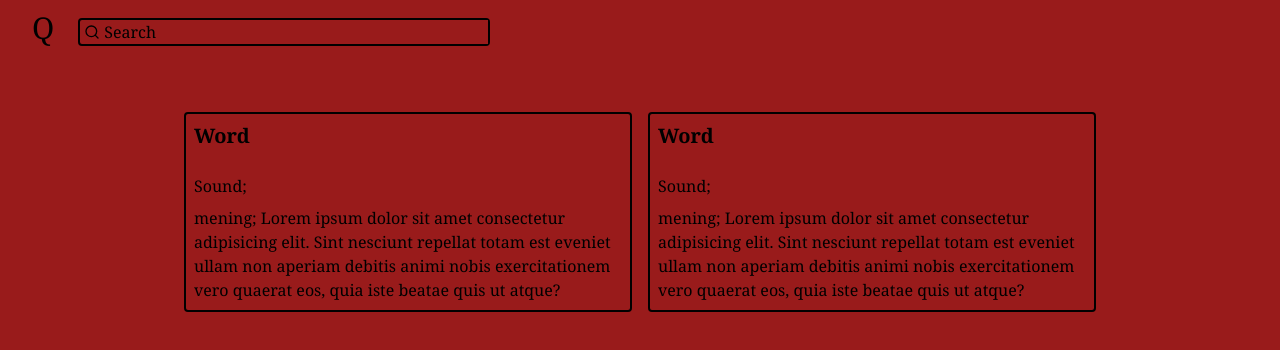
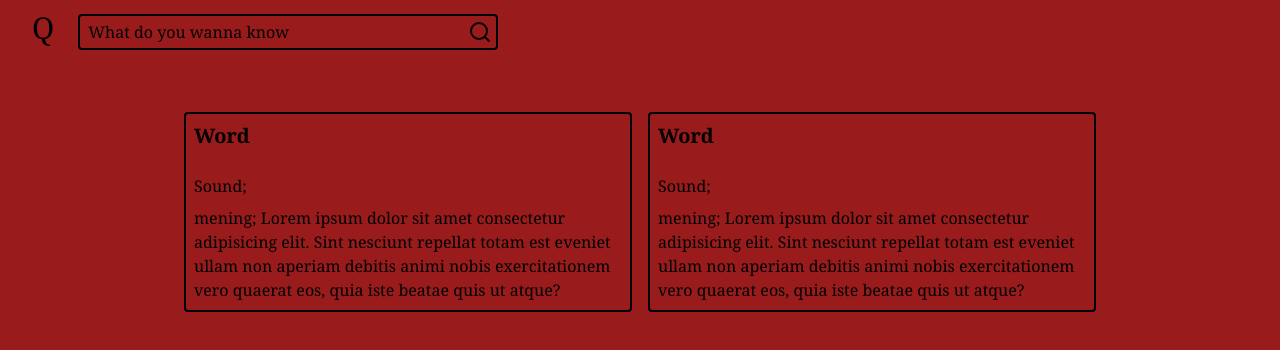
Before and after one commit to TaraSkoglund/ordlista, a React (Vite) app: page / in a window 1280 px wide. Shown: the top 350 px of the page. Built offline with nearby package versions, Linux system fonts and the light colour scheme.

Commit message:
add api and handleSearch

```diff
--- a/src/Components/Header.jsx
+++ b/src/Components/Header.jsx
@@ -1,15 +1,39 @@
+import axios from "axios";
 import { Search } from "lucide-react";
-function Header() {
+import React, { useState } from "react";
+
+function Header({ onSearchResult }) {
+  const [searchTerm, setSearchTerm] = useState("");
+  const apiUrl = "https://api.dictionaryapi.dev/api/v2/entries/en/";
+
+  const handleSearch = async () => {
+    try {
+      const response = await axios.get(`${apiUrl}${searchTerm}`);
+      // Anropa onSearchResult-funktionen för att skicka sökresultatet tillbaka till App-komponenten
+      onSearchResult(response.data);
+    } catch (error) {
+      console.error("Error fetching data:", error);
+      // Hantera fel här, t.ex. visa ett meddelande till användaren
+    }
+  };
+
   return (
-    <header className="font-serif w-screen h-14  bg-red-800 flex items-center gap-6 p-8">
+    <header className="font-serif w-screen h-14 bg-red-800 flex items-center gap-6 p-8">
       <h1 className="text-3xl pb-2">Q</h1>
-      <label htmlFor="search" className="border-2 border-black rounded flex">
-        <Search className="text-sm p-1" />
+      <label
+        htmlFor="search"
+        className="border-2 border-black rounded flex px-1"
+      >
         <input
           type="text"
-          placeholder="Search"
-          className=" bg-red-800 text-black w-96 placeholder:text-black focus:outline-none"
+          placeholder="What do you wanna know"
+          className="bg-red-800 text-black w-96 placeholder:text-black focus:outline-none p-1"
+          value={searchTerm}
+          onChange={(e) => setSearchTerm(e.target.value)}
         />
+        <button onClick={handleSearch}>
+          <Search />
+        </button>
       </label>
     </header>
   );
```
